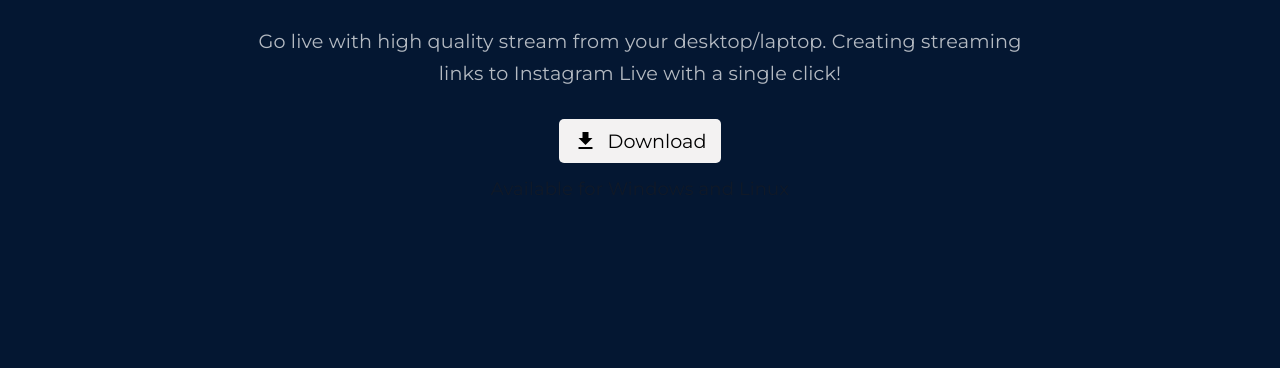
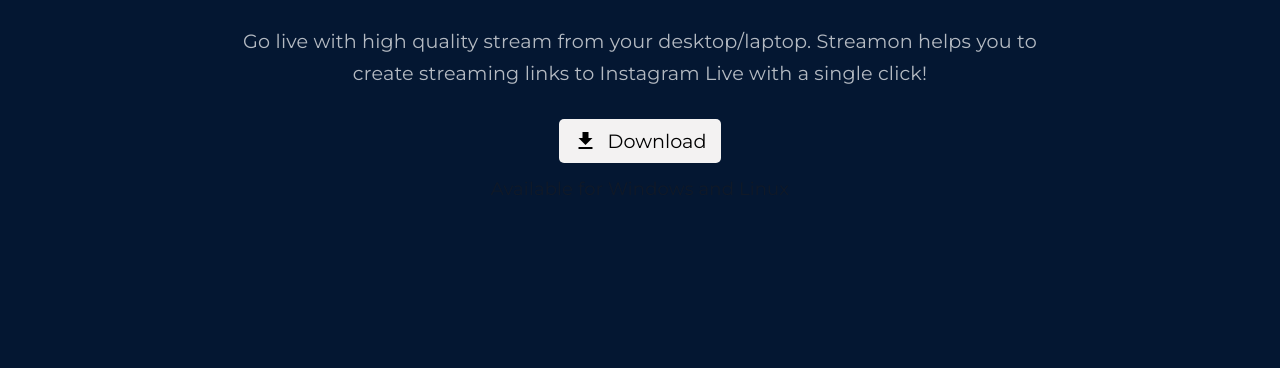
Before and after one commit to haxzie/streamon-website, a Gatsby site: page / in a window 1280 px wide. Shown: the part 331-699 px from the top of the page. Built offline with nearby package versions, Linux system fonts and the light colour scheme; Gatsby itself is replaced by a stand-in of ours.

Commit message:
Change texts

```diff
--- a/src/pages/index.js
+++ b/src/pages/index.js
@@ -12,7 +12,7 @@
       <SEO title="Stream live to instagram from Windows/Linux" />
       <Hero
         title="Engage live with your Instagram audience like never before!"
-        description="Go live with high quality stream from your desktop/laptop. Creating streaming links to Instagram Live with a single click!"
+        description="Go live with high quality stream from your desktop/laptop. Streamon helps you to create streaming links to Instagram Live with a single click!"
       />
       <VideoSection />
       <HomeSection
```
